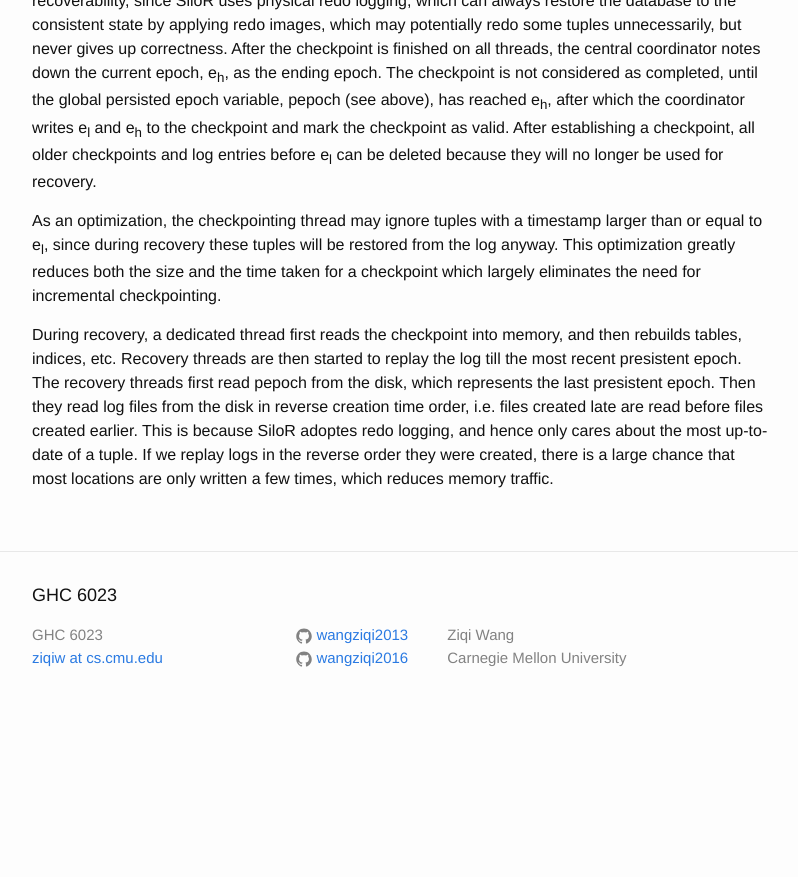
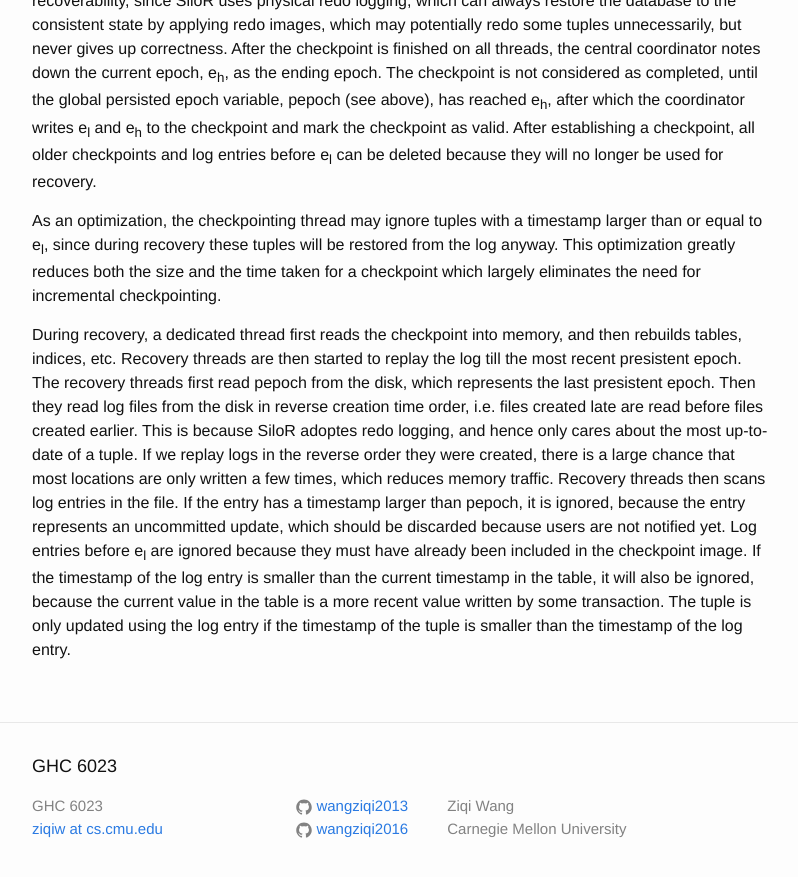
Before and after one commit to wangziqi2013/wangziqi2013.github.io, a Jekyll site: the page built from _posts/2019-03-11-silor.markdown, in a window 1280 px wide and 900 px high, scrolled down 2717 px. Shown: the top 877 px of the window, without its empty margins (238-1036 px from the left). Built offline with Jekyll 4.4.1, drawn with Linux system fonts in a browser that asks for light colours; before the commit the page ends 3446 px from its top, so only the background shows below that.

Commit message:
Finish recovery

```diff
--- a/_posts/2019-03-11-silor.markdown
+++ b/_posts/2019-03-11-silor.markdown
@@ -110,4 +110,10 @@ threads are then started to replay the log till the most recent presistent epoch
 the disk, which represents the last presistent epoch. Then they read log files from the disk in reverse creation time order,
 i.e. files created late are read before files created earlier. This is because SiloR adoptes redo logging, and hence only
 cares about the most up-to-date of a tuple. If we replay logs in the reverse order they were created, there is a large chance
-that most locations are only written a few times, which reduces memory traffic.
+that most locations are only written a few times, which reduces memory traffic. Recovery threads then scans log entries in
+the file. If the entry has a timestamp larger than pepoch, it is ignored, because the entry represents an uncommitted
+update, which should be discarded because users are not notified yet. Log entries before e<sub>l</sub> are ignored because
+they must have already been included in the checkpoint image. If the timestamp of the log entry is smaller than
+the current timestamp in the table, it will also be ignored, because the current value in the table is a more recent
+value written by some transaction. The tuple is only updated using the log entry if the timestamp of the tuple is
+smaller than the timestamp of the log entry.
```
